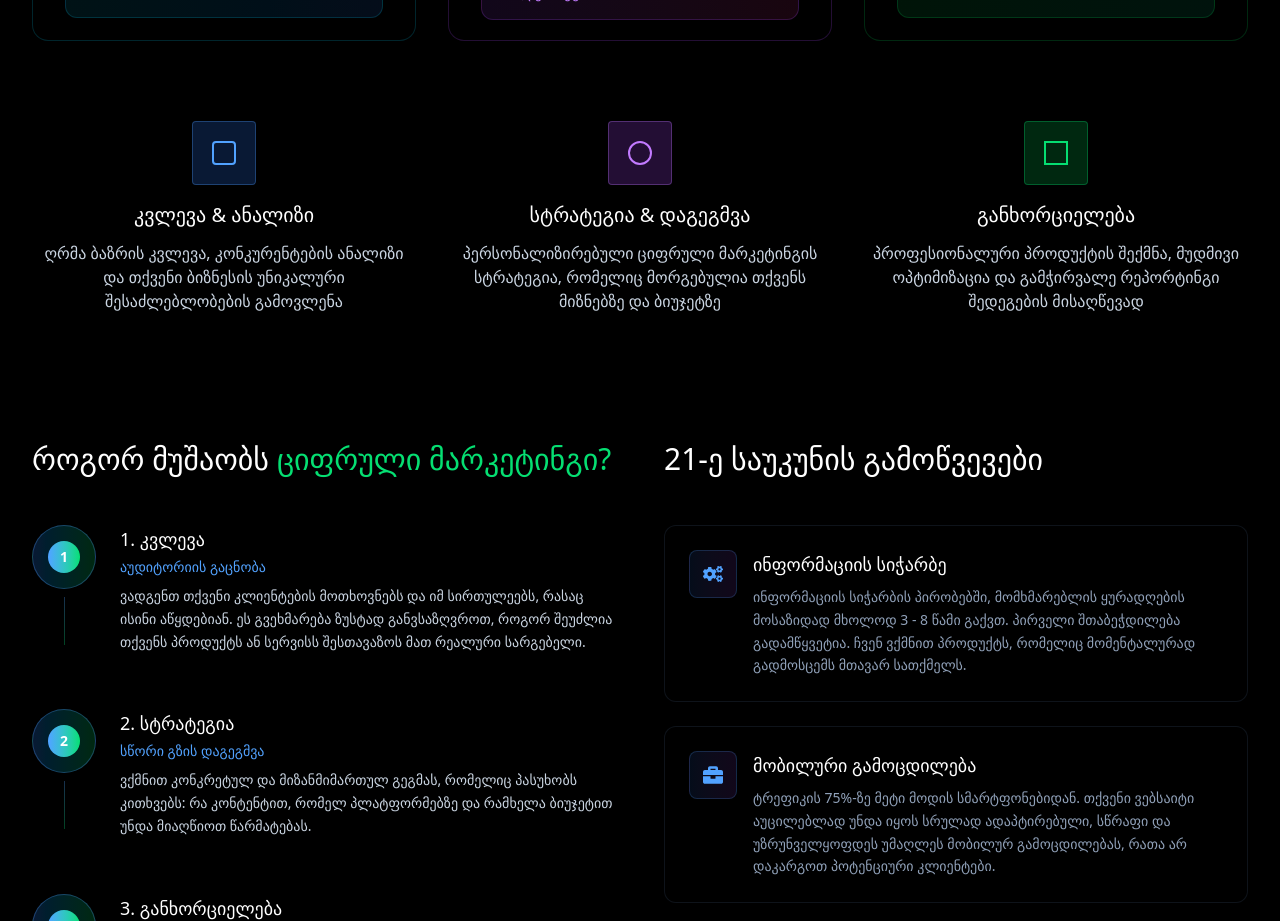
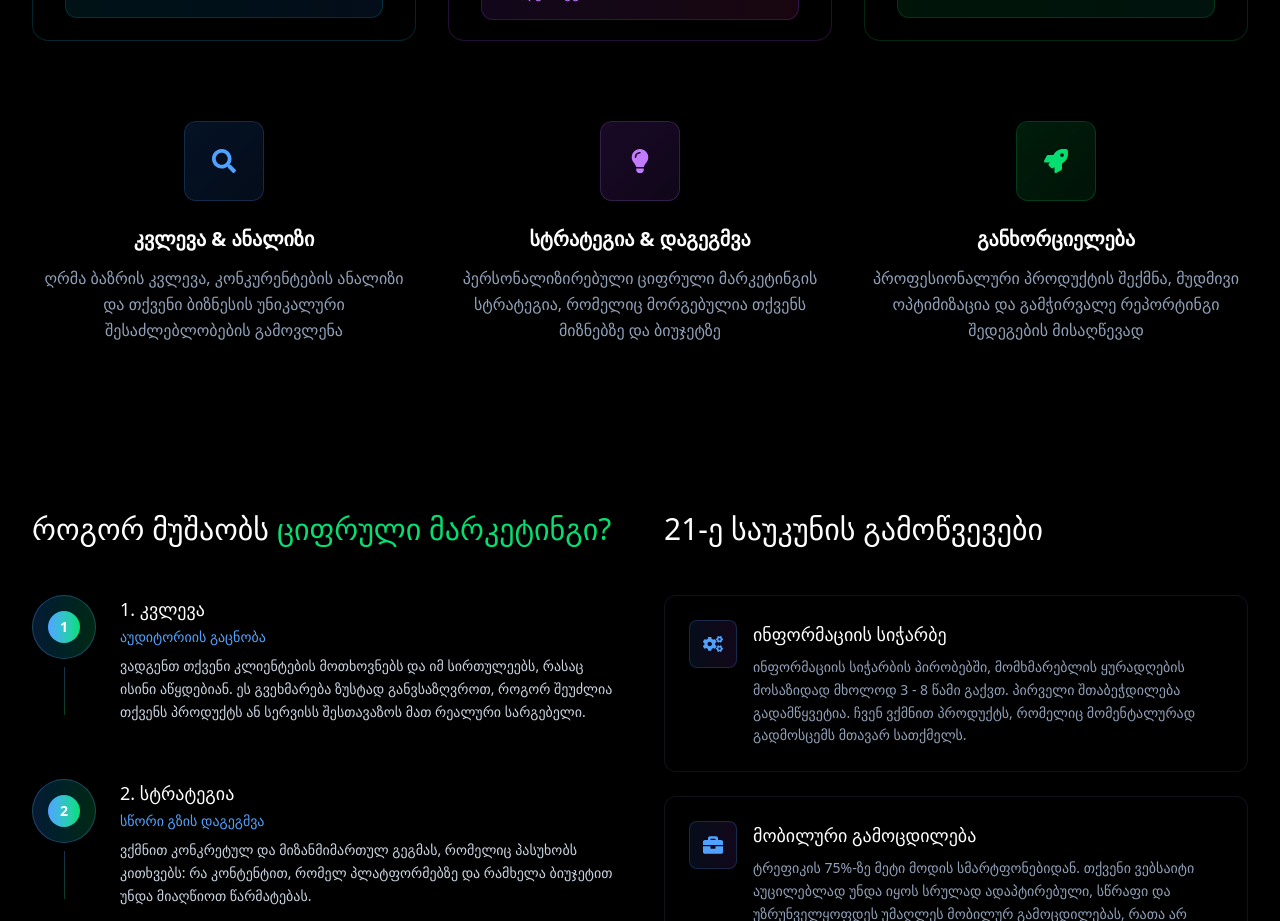
Before and after one commit to Ereklebazanovi/vifaProject, a React (Vite) app: page / in a window 1280 px wide. Shown: the part 1440-2361 px from the top of the page. Built offline with nearby package versions, Linux system fonts and the light colour scheme; a web font is replaced by a local one.

Commit message:
page validation fix

```diff
--- a/src/pages/NewHome.tsx
+++ b/src/pages/NewHome.tsx
@@ -17,6 +17,9 @@ import {
   FaLaptopCode,
   FaChartPie,
   FaArrowRight,
+  FaLightbulb,
+  FaSearch,
+  FaRocket,
 } from "react-icons/fa";
 
 import {
@@ -27,6 +30,7 @@ import {
   SiGoogle,
   SiInstagram,
 } from "react-icons/si";
+import { motion } from "framer-motion";
 const NewHome: React.FC = () => {
   const { t } = useLanguage();
   const { getTransitionClasses } = useLanguageTransition();
@@ -365,43 +369,108 @@ const NewHome: React.FC = () => {
             </div>
           </div>
 
-          {/* Services Section */}
         <div className="grid md:grid-cols-3 gap-8 mb-32">
-            <div className="text-center">
-              <div className="w-16 h-16 bg-blue-500/20 border border-blue-400/30 rounded mx-auto mb-4 flex items-center justify-center">
-                <div className="w-6 h-6 border-2 border-blue-400 rounded"></div>
+  {/* Research Card */}
+  <motion.div
+    className="text-center group cursor-pointer relative"
+    initial={{ opacity: 0, y: 30 }}
+    whileInView={{ opacity: 1, y: 0 }}
+    transition={{ duration: 0.5 }}
+    viewport={{ once: true }}
+    whileHover={{ y: -10, scale: 1.02 }}
+  >
+    <div className="w-20 h-20 bg-blue-500/10 border border-blue-400/20 rounded-xl mx-auto mb-6 flex items-center justify-center relative overflow-hidden group-hover:border-blue-400/40 transition-all duration-300">
+      <div className="absolute inset-0 bg-gradient-to-br from-blue-500/5 to-transparent rounded-xl -z-10 group-hover:opacity-100 transition-opacity" />
+      <motion.div
+        className="text-2xl text-blue-400 relative z-10"
+        whileHover={{ scale: 1.2, rotate: 5 }}
+        transition={{ type: "spring", stiffness: 300 }}
+      >
+        <FaSearch />
+      </motion.div>
     </div>
-              <h3 className="text-xl font-medium text-white mb-3">
+    <motion.h3 className="text-xl font-semibold text-white mb-3 transition-all duration-300 group-hover:font-bold">
       {t("newHome.services.research.title")}
-              </h3>
-              <p className="text-slate-300">
+    </motion.h3>
+    <motion.p className="text-slate-400 leading-relaxed max-w-xs mx-auto transition-all duration-300 group-hover:text-slate-300">
       {t("newHome.services.research.description")}
-              </p>
+    </motion.p>
+    <motion.div
+      className="mt-4 opacity-0 group-hover:opacity-100 transition-opacity duration-300"
+      initial={{ x: 10 }}
+      whileHover={{ x: 5 }}
+    >
+      <span className="text-slate-500 text-sm font-mono">→ Learn more</span>
+    </motion.div>
+  </motion.div>
+
+  {/* Strategy Card */}
+  <motion.div
+    className="text-center group cursor-pointer relative"
+    initial={{ opacity: 0, y: 30 }}
+    whileInView={{ opacity: 1, y: 0 }}
+    transition={{ duration: 0.5, delay: 0.2 }}
+    viewport={{ once: true }}
+    whileHover={{ y: -10, scale: 1.02 }}
+  >
+    <div className="w-20 h-20 bg-purple-500/10 border border-purple-400/20 rounded-xl mx-auto mb-6 flex items-center justify-center relative overflow-hidden group-hover:border-purple-400/40 transition-all duration-300">
+      <div className="absolute inset-0 bg-gradient-to-br from-purple-500/5 to-transparent rounded-xl -z-10 group-hover:opacity-100 transition-opacity" />
+      <motion.div
+        className="text-2xl text-purple-400 relative z-10"
+        whileHover={{ scale: 1.2, rotate: 5 }}
+        transition={{ type: "spring", stiffness: 300 }}
+      >
+        <FaLightbulb />
+      </motion.div>
     </div>
+    <motion.h3 className="text-xl font-semibold text-white mb-3 transition-all duration-300 group-hover:font-bold">
+      {t("newHome.services.strategy.title")}
+    </motion.h3>
+    <motion.p className="text-slate-400 leading-relaxed max-w-xs mx-auto transition-all duration-300 group-hover:text-slate-300">
+      {t("newHome.services.strategy.description")}
+    </motion.p>
+    <motion.div
+      className="mt-4 opacity-0 group-hover:opacity-100 transition-opacity duration-300"
+      initial={{ x: 10 }}
+      whileHover={{ x: 5 }}
+    >
+      <span className="text-slate-500 text-sm font-mono">→ Learn more</span>
+    </motion.div>
+  </motion.div>
 
-            <div className="text-center">
-              <div className="w-16 h-16 bg-purple-500/20 border border-purple-400/30 rounded mx-auto mb-4 flex items-center justify-center">
-                <div className="w-6 h-6 border-2 border-purple-400 rounded-full"></div>
+  {/* Execution Card */}
+  <motion.div
+    className="text-center group cursor-pointer relative"
+    initial={{ opacity: 0, y: 30 }}
+    whileInView={{ opacity: 1, y: 0 }}
+    transition={{ duration: 0.5, delay: 0.4 }}
+    viewport={{ once: true }}
+    whileHover={{ y: -10, scale: 1.02 }}
+  >
+    <div className="w-20 h-20 bg-green-500/10 border border-green-400/20 rounded-xl mx-auto mb-6 flex items-center justify-center relative overflow-hidden group-hover:border-green-400/40 transition-all duration-300">
+      <div className="absolute inset-0 bg-gradient-to-br from-green-500/5 to-transparent rounded-xl -z-10 group-hover:opacity-100 transition-opacity" />
+      <motion.div
+        className="text-2xl text-green-400 relative z-10"
+        whileHover={{ scale: 1.2, rotate: 5 }}
+        transition={{ type: "spring", stiffness: 300 }}
+      >
+        <FaRocket />
+      </motion.div>
     </div>
-              <h3 className="text-xl font-medium text-white mb-3">
-                {t("newHome.services.strategy.title")}
-              </h3>
-              <p className="text-slate-300">
-                {t("newHome.services.strategy.description")}
-              </p>
-            </div>
-
-            <div className="text-center">
-              <div className="w-16 h-16 bg-green-500/20 border border-green-400/30 rounded mx-auto mb-4 flex items-center justify-center">
-                <div className="w-6 h-6 border-2 border-green-400"></div>
-              </div>
-              <h3 className="text-xl font-medium text-white mb-3">
+    <motion.h3 className="text-xl font-semibold text-white mb-3 transition-all duration-300 group-hover:font-bold">
       {t("newHome.services.execution.title")}
-              </h3>
-              <p className="text-slate-300">
+    </motion.h3>
+    <motion.p className="text-slate-400 leading-relaxed max-w-xs mx-auto transition-all duration-300 group-hover:text-slate-300">
       {t("newHome.services.execution.description")}
-              </p>
-            </div>
+    </motion.p>
+    <motion.div
+      className="mt-4 opacity-0 group-hover:opacity-100 transition-opacity duration-300"
+      initial={{ x: 10 }}
+      whileHover={{ x: 5 }}
+    >
+      <span className="text-slate-500 text-sm font-mono">→ Learn more</span>
+    </motion.div>
+  </motion.div>
 </div>
 
           {/* Interactive Information Section */}
--- a/src/pages/PrivacyPolicy.tsx
+++ b/src/pages/PrivacyPolicy.tsx
@@ -37,7 +37,7 @@ const PrivacyPolicy: React.FC = () => {
   ];
 
   return (
-    <div className={`mt-20 min-h-screen transition-colors duration-500 ${getTransitionClasses()} bg-slate-950/80`}>
+    <div className={`mt-20 min-h-screen transition-colors duration-500 ${getTransitionClasses()} bg-black`}>
       <div className="max-w-4xl mx-auto px-4 sm:px-6 lg:px-8 py-16">
         <motion.div
           initial={{ opacity: 0, y: 30 }}
--- a/src/pages/TermsOfService.tsx
+++ b/src/pages/TermsOfService.tsx
@@ -43,7 +43,7 @@ const TermsOfService: React.FC = () => {
 
   return (
     <div
-      className={`mt-20 min-h-screen transition-colors duration-500 ${getTransitionClasses()} bg-slate-950/80`}
+      className={`mt-20 min-h-screen transition-colors duration-500 ${getTransitionClasses()} bg-black`}
     >
       <div className="max-w-4xl mx-auto px-4 sm:px-6 lg:px-8 py-16">
         <motion.div
```
Lines whose indentation alone changed are shown as unchanged.
